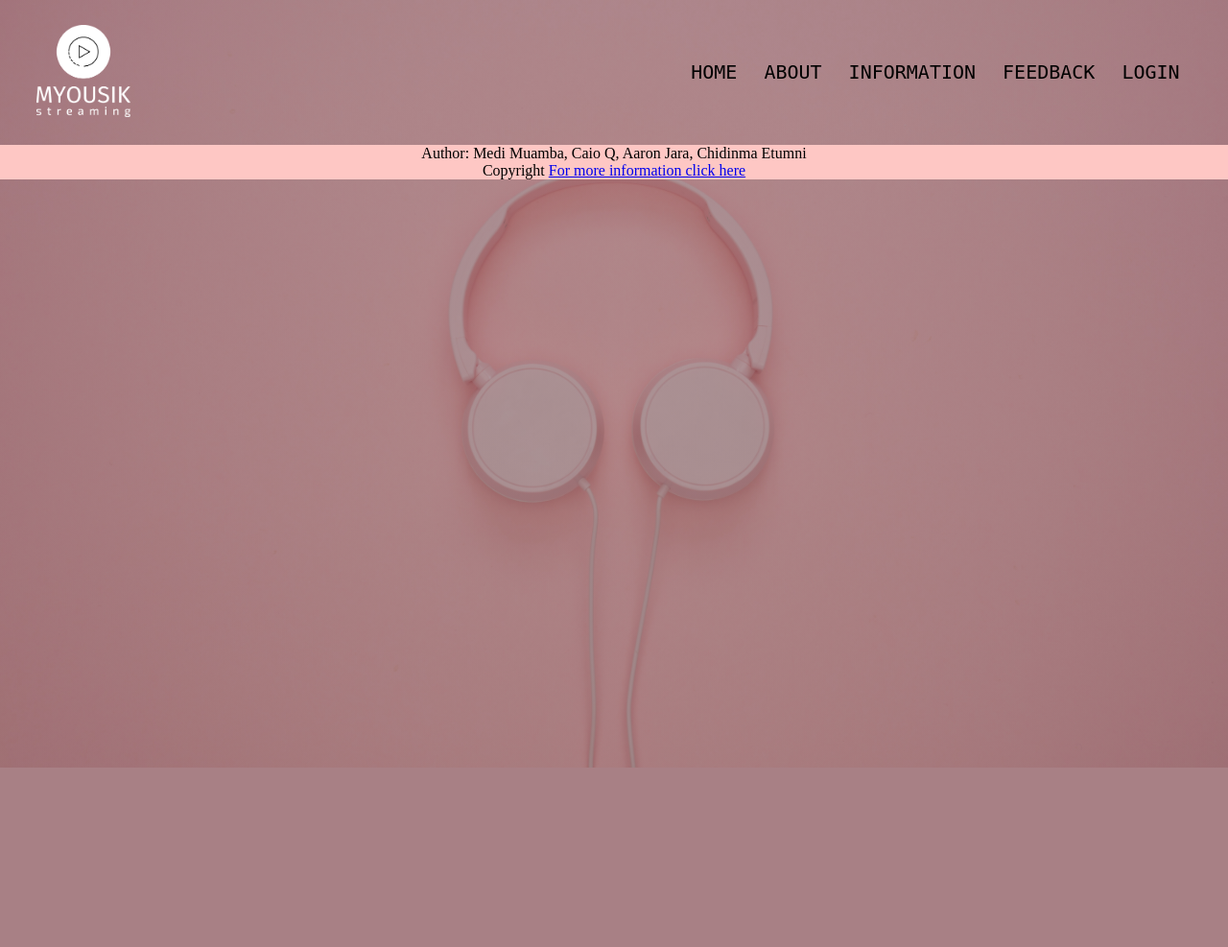
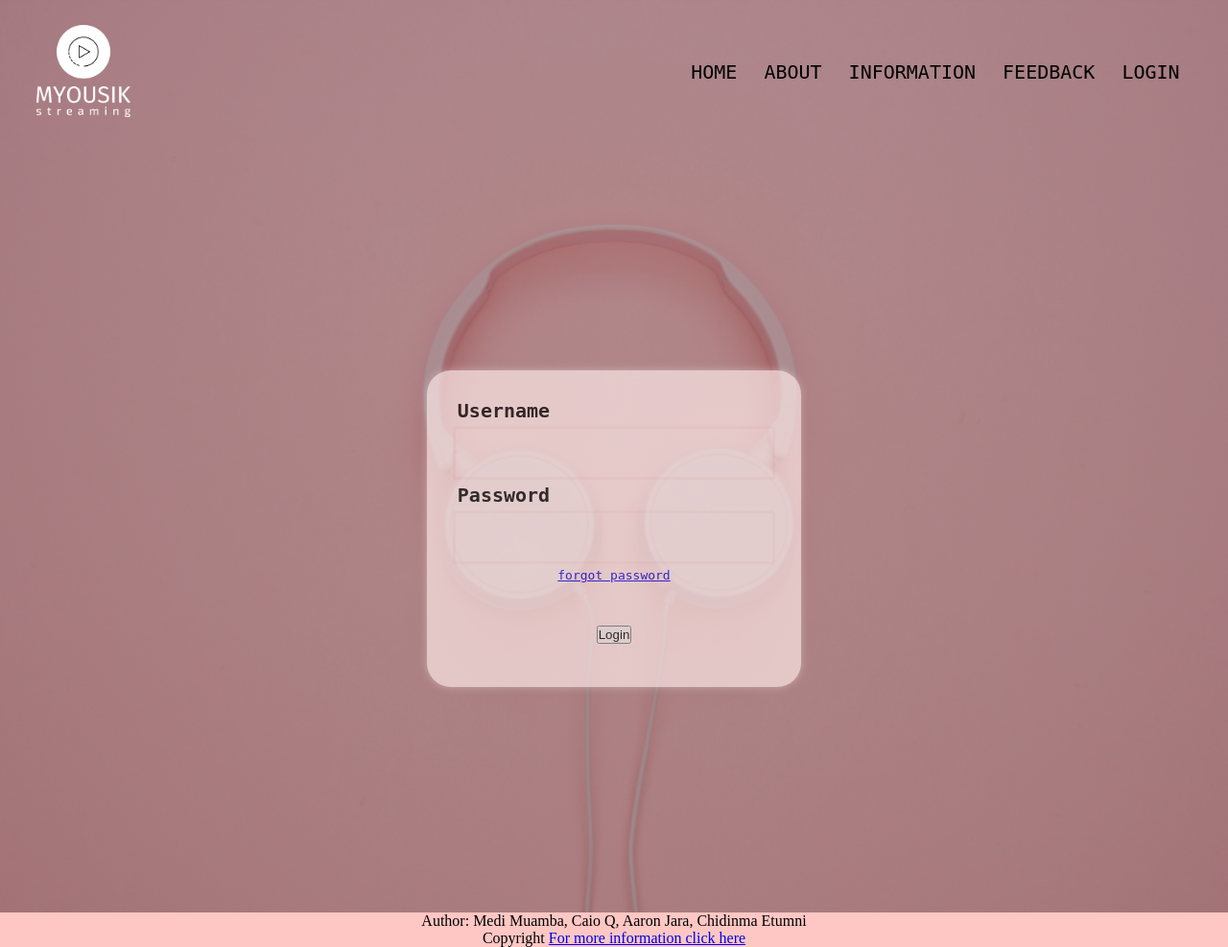
Before and after one commit to caiocotts/myousik, a PHP site: page /login.html in a window 1280 px wide. Shown: the whole page at 96% size. Before the commit the page ends 800 px from the top, so only its background shows below. Run offline with PHP 8.4, Linux system fonts and the light colour scheme; some libraries are stand-ins or nearby versions.

Commit message:
Implement login page.

```diff
--- a/css/style.css
+++ b/css/style.css
@@ -52,6 +52,62 @@
     background-position: center;
     background-size: cover;
     position: relative;
+}
+
+/* Login */
+.login-form {
+    font-family: monospace;
+    box-sizing: border-box;
+    outline: #f3c2c0;
+    color: black;
+    display: flex;
+    min-height: 100vh;
+    align-items: center;
+    justify-content: center;
+}
+
+.form-box {
+    /* align-items: flex-start; */
+    width: 390px;
+    height: 330px;
+    background: #fce7e6;
+    box-shadow: 0 0 8px rgba(250, 250, 250, 0.5);
+    opacity: 0.7;
+    border-radius: 25px;
+}
+
+.form-box form {
+    text-align: center;
+    padding: 0px 0px;
+}
+
+.form-box form h1 {
+    padding-right: 230px;
+    font-size: 20px;
+}
+
+.login-form input {
+    align-items: center;
+    width: 300px;
+    height: 50px;
+    margin: 4px 0;
+    border: solid #fadedd;
+    border-radius: 3px;
+    background: #fce7e6;
+    padding: 0 15px;
+    font-size: 15px;
+}
+
+.login-btn {
+    display: inline-block;
+    text-decoration: none;
+    color: black;
+    border: 1px solid black;
+    padding: 12px 34px;
+    font-size: 13px;
+    background: transparent;
+    position: relative;
+    cursor: pointer;
 }
 
 /*--Header Feedback sent--*/
@@ -479,14 +535,14 @@ nav img {
     height: 550px;
     background: #fce7e6;
     box-shadow: 0 0 8px rgba(250, 250, 250, 0.5);
-    opacity: 0.6;
+    opacity: 0.7;
 
 }
 
 .feed-contain form {
     width: 100%;
     text-align: center;
-    padding: 25px 20px;
+    padding: 15px 0px;
 
 }
 
@@ -540,3 +596,10 @@ nav img {
     background: white;
     transition: 1s;
 }
+
+
+/* Error */
+
+form .error {
+    color: #ff0000;
+}
--- /dev/null
+++ b/js/validation.js
@@ -0,0 +1,28 @@
+$(function () {
+    $('.error').hide()
+    $("#login-btn").click(function () {
+        let checked = true
+
+        $('.error').hide()
+        var username = $("input#username").val()
+        if (username === "") {
+            $("label#username_missing_error").show()
+            $("input#username").focus()
+            checked = false
+        }
+
+        var password = $("input#password").val()
+        if (password === "") {
+            $("label#password_missing_error").show()
+            $("input#password").focus()
+            checked = false
+        }
+
+        if (checked) {
+            alert("First name: " + username + "\n" + "Password: " + password + "\n" )
+
+            return true
+        }
+        return false
+    })
+})
--- a/login.html
+++ b/login.html
@@ -5,6 +5,8 @@
     <meta name="viewport" content="width=device-width, initial-scale=1.0">
     <title>MyouSIK Streaming</title>
     <link rel="stylesheet" href="css/style.css">
+    <script type="text/javascript" src="https://ajax.microsoft.com/ajax/jQuery/jquery-1.4.2.min.js"></script>
+    <script type="text/javascript" src="js/validation.js"></script>
 </head>
 
 <body>
@@ -28,7 +30,28 @@
                 </div>
         </nav>
 
-
+        <section class="login-form">
+            <div class="form-box">
+                <form>
+                    <br><br>
+                    <h1>Username</h1>
+                    <div>
+                        <input type="text" id="username">
+                        <br>
+                        <label class="error" for="firstname" id="username_missing_error">This field is required.</label>
+                    </div>
+                    <h1>Password </h1>
+                    <div>
+                        <input type="password" id="password">
+                        <br>
+                        <label class="error" for="password" id="password_missing_error">This field is required.</label>
+                    </div>
+                    <a href="index.h">forgot password</a>
+                    <br><br><br><br>
+                    <button type="submit" id="login-btn">Login</button>
+            </div>
+            </form>
+        </section>
 
 </body>
 <section class="foot">
```
Also changed, not shown: js/everything.js (deleted).
